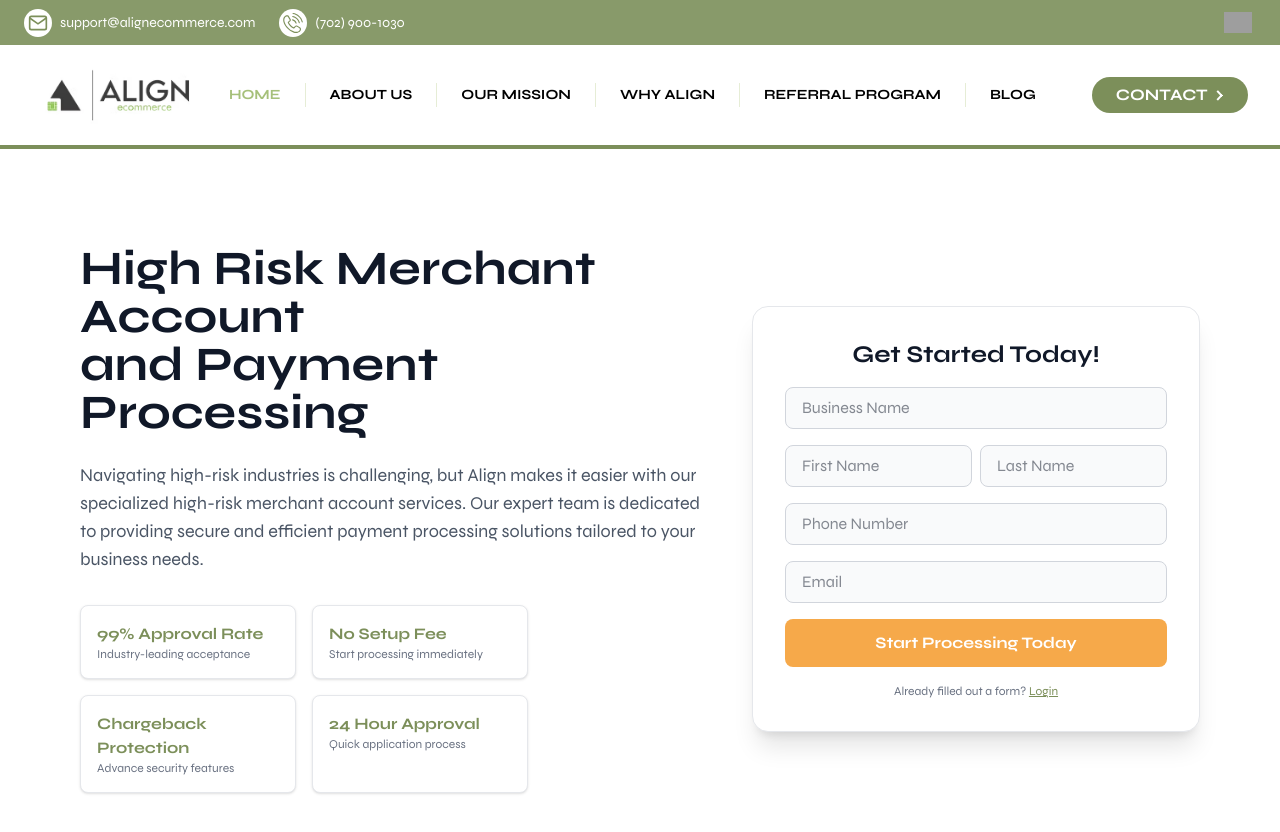
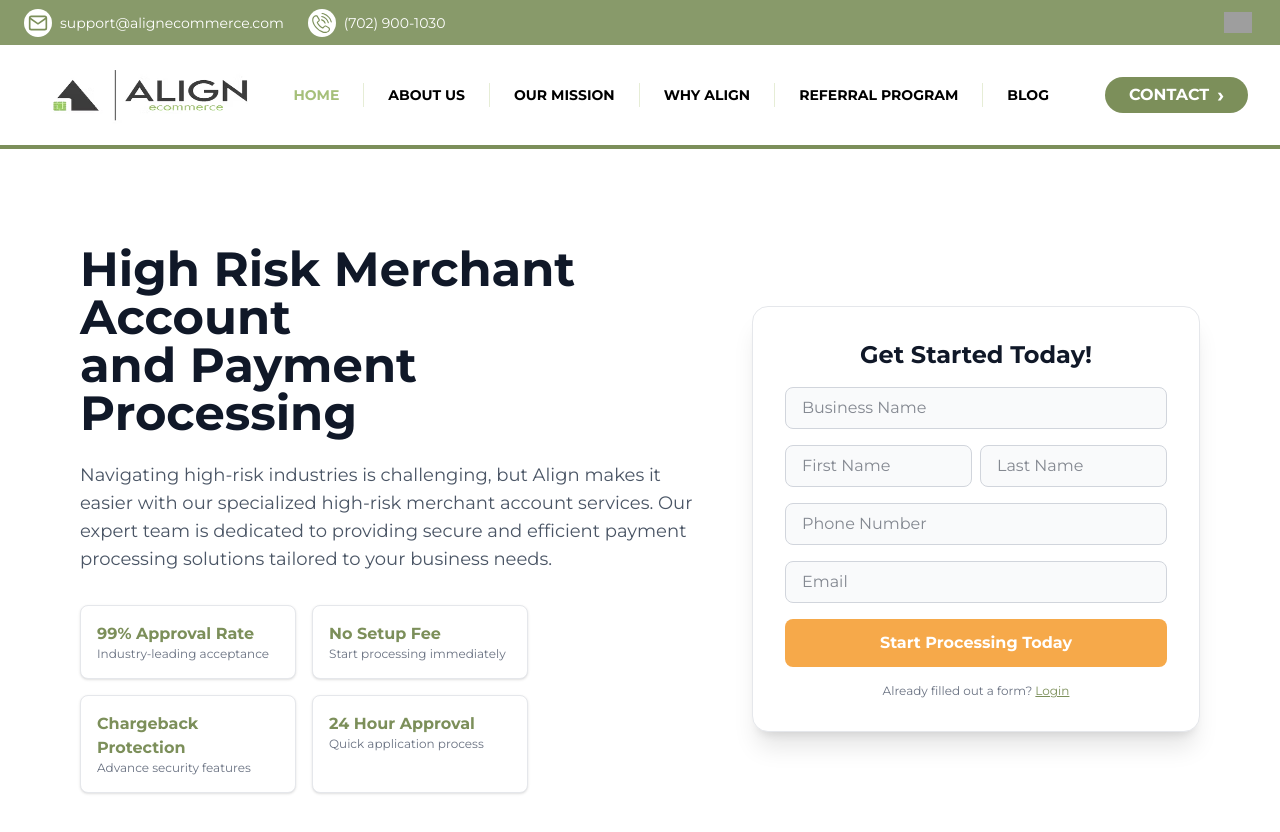
Before and after one commit to Jonathan-Atkins/align_ecommerce, a Next.js app: page / in a window 1280 px wide. Shown: the top 832 px of the page. Built offline with nearby package versions, Linux system fonts and the light colour scheme; grey boxes are pictures that could not be loaded.

Commit message:
Update font family to Montserrat for consistency across styles

```diff
--- a/src/app/globals.css
+++ b/src/app/globals.css
@@ -1,8 +1,12 @@
+
+@import url('https://fonts.googleapis.com/css2?family=Montserrat:wght@400;700&display=swap');
 @import "tailwindcss";
+
 
 :root {
   --background: #ffffff;
   --foreground: #171717;
+  --font-global: 'Montserrat', sans-serif;
 }
 
 /* Light defaults */
@@ -38,9 +42,11 @@
 }
 
 /* Apply variables globally */
+
 html,body,#__next {
   background-color: var(--bg);
   color: var(--text);
+  font-family: 'Montserrat', sans-serif;
 }
 
 /* helper utilities (optional) */
@@ -66,14 +72,16 @@ html,body,#__next {
   }
 }
 
+
 body {
   background: var(--background);
   color: var(--foreground);
-  font-family: Arial, Helvetica, sans-serif;
+  font-family: 'Montserrat', sans-serif;
 }
 
+
 html, body {
-  font-family: "Syne", sans-serif;
+  font-family: 'Montserrat', sans-serif;
   font-weight: 400;
 }
 
```
